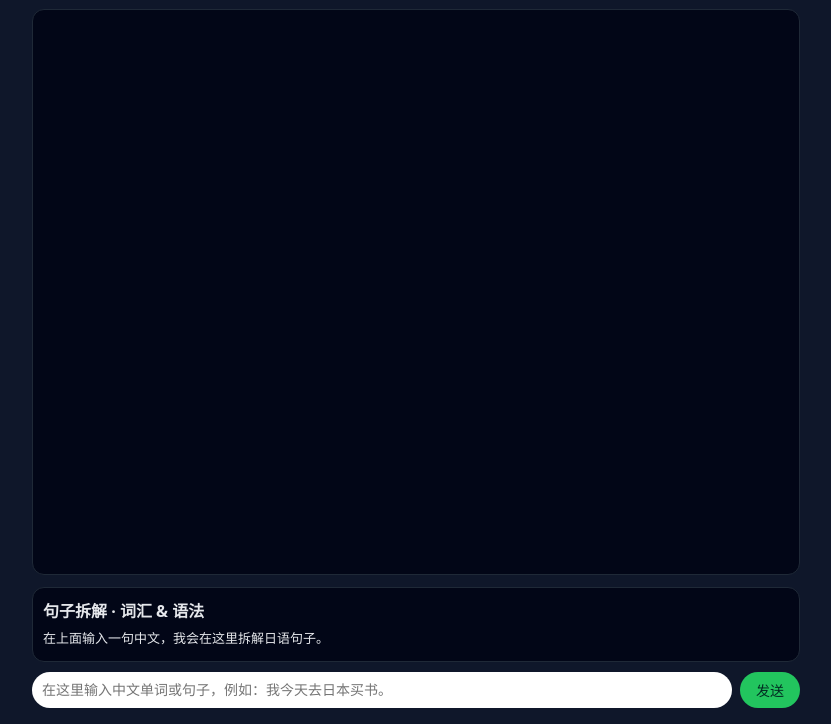
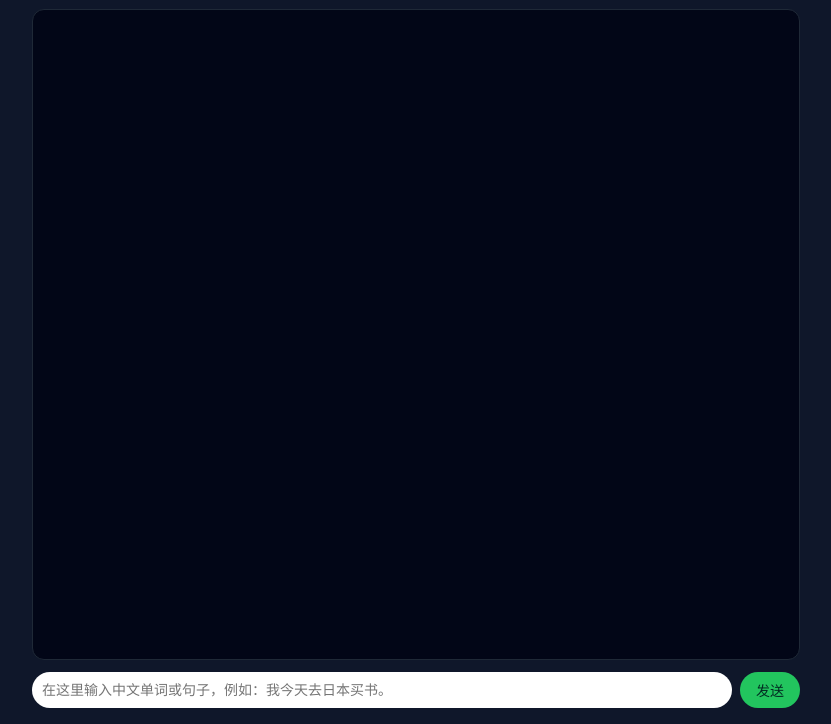
Before and after one commit to Damn-dan/Japanese-Translator, a plain HTML site: page index.html in a window 1280 px wide. Shown: the part 76-800 px from the top of the page, without its empty margins (224-1055 px from the left). Drawn offline with Linux system fonts and the light colour scheme.

Commit message:
Update index.html

```diff
--- a/index.html
+++ b/index.html
@@ -2,6 +2,10 @@
 <html lang="zh-CN">
   <head>
     <meta charset="UTF-8" />
+    <meta
+      name="viewport"
+      content="width=device-width, initial-scale=1.0, viewport-fit=cover"
+    />
     <title>Japanese Translate Chat</title>
     <link rel="stylesheet" href="style.css" />
   </head>
@@ -12,17 +16,13 @@
         <p>输入中文，一起来学日语～</p>
       </header>
 
+      <!-- 聊天 + 拆解列表：可滚动 -->
       <main class="chat-container" id="chat-container">
-      <!-- 聊天气泡会通过 JS 动态插入 -->
+        <!-- 每次对话会插入一组：
+             用户消息 + 日文译文 + 对应的拆解块 -->
       </main>
 
-    <section class="analysis" id="analysis">
-      <h2>句子拆解 · 词汇 & 语法</h2>
-      <div id="analysis-content">
-        <p>在上面输入一句中文，我会在这里拆解日语句子。</p>
-      </div>
-    </section>
-
+      <!-- 固定在底部的输入框 -->
       <form id="input-form" class="input-area">
         <input
           type="text"
```
Lines whose indentation alone changed are shown as unchanged.
